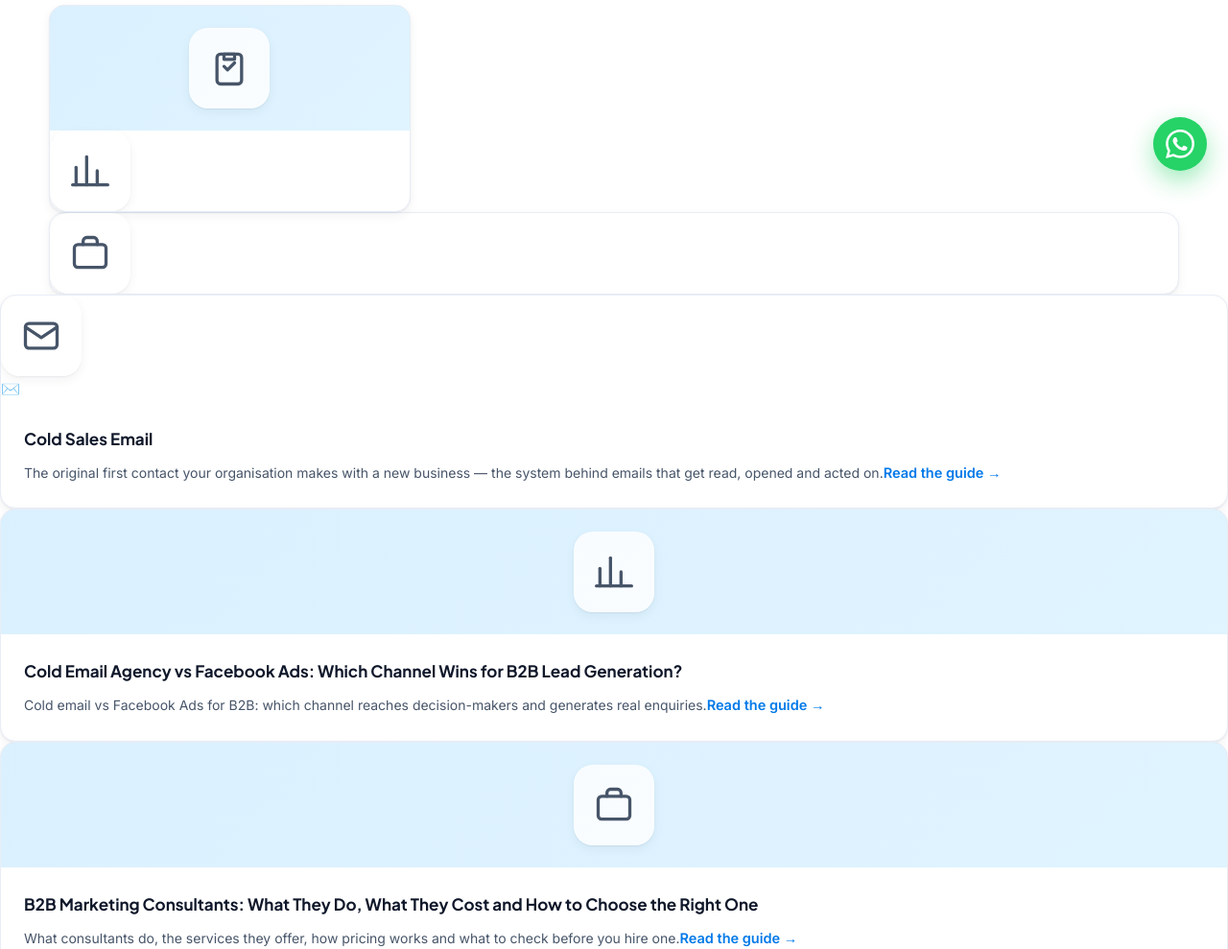
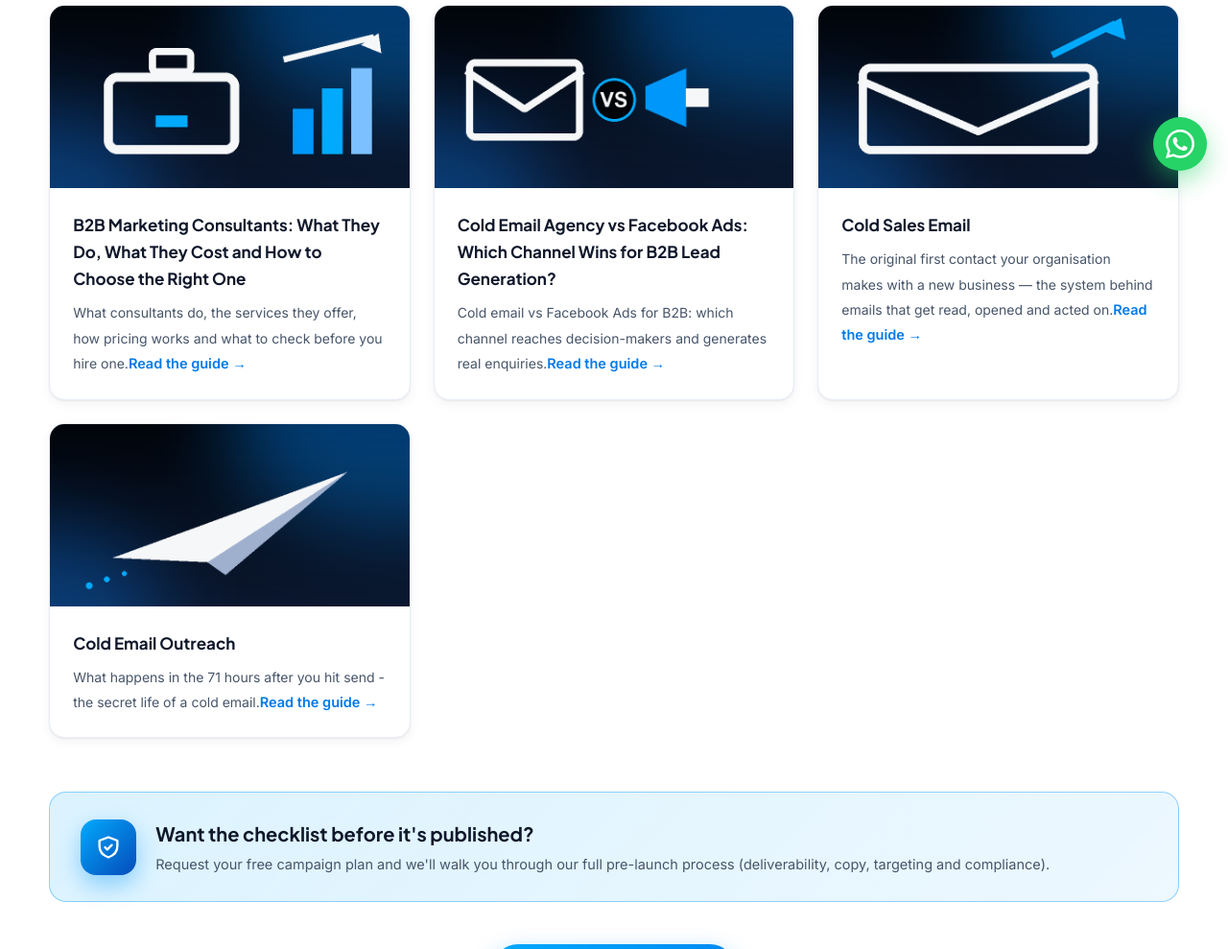
Before and after one commit to jimmybbk/b2bgenerate, a plain HTML site: page blog/index.html in a window 1280 px wide. Shown: the part 600-1589 px from the top of the page at 96% size. Drawn offline with Linux system fonts and the light colour scheme.

Commit message:
Blog cards: real branded thumbnail images, original card order restored, cleanup of merged markup

```diff
--- a/blog/index.html
+++ b/blog/index.html
@@ -81,20 +81,19 @@
       <div class="container">
         <div class="posts">
           <!-- PLACEHOLDER: replace with real article pages and link them here -->
-          <a class="post reveal" href="cold-sales-email/">
-            <div class="thumb" aria-hidden="true"><span class="t-ico"><svg viewBox="0 0 24 24" fill="none" stroke="currentColor" stroke-width="1.8" stroke-linecap="round" stroke-linejoin="round"><rect x="5" y="4" width="14" height="17" rx="2"/><path d="M9 4h6v3H9z"/><path d="M9 11l2 2 4-4"/></svg></span></div><span class="t-ico"><svg viewBox="0 0 24 24" fill="none" stroke="currentColor" stroke-width="1.8" stroke-linecap="round"><path d="M4 20V10"/><path d="M10 20V4"/><path d="M16 20v-8"/><path d="M2 20h20"/></svg></span></div><span class="t-ico"><svg viewBox="0 0 24 24" fill="none" stroke="currentColor" stroke-width="1.8" stroke-linecap="round" stroke-linejoin="round"><rect x="3" y="7" width="18" height="13" rx="2"/><path d="M8 7V5a2 2 0 0 1 2-2h4a2 2 0 0 1 2 2v2"/></svg></span></div><span class="t-ico"><svg viewBox="0 0 24 24" fill="none" stroke="currentColor" stroke-width="1.8" stroke-linecap="round" stroke-linejoin="round"><rect x="3" y="5" width="18" height="14" rx="2"/><path d="M3 7l9 6 9-6"/></svg></span></div>✉️</div>
-            <div class="body"><b>Cold Sales Email</b><span>The original first contact your organisation makes with a new business — the system behind emails that get read, opened and acted on.</span><span class="read">Read the guide →</span></div>
+          <a class="post reveal" href="b2b-marketing-consultants/">
+            <img class="thumb-img" src="../assets/blog/thumb-marketing-consultants.png" alt="B2B marketing consultants guide" loading="lazy" />
+            <div class="body"><b>B2B Marketing Consultants: What They Do, What They Cost and How to Choose the Right One</b><span>What consultants do, the services they offer, how pricing works and what to check before you hire one.</span><span class="read">Read the guide →</span></div>
           </a>
-          <a class="post reveal" href="cold-email-agency-vs-facebook-ads/">
-            <div class="thumb" aria-hidden="true"><span class="t-ico"><svg viewBox="0 0 24 24" fill="none" stroke="currentColor" stroke-width="1.8" stroke-linecap="round"><path d="M4 20V10"/><path d="M10 20V4"/><path d="M16 20v-8"/><path d="M2 20h20"/></svg></span></div>
+<a class="post reveal" href="cold-email-agency-vs-facebook-ads/">
+            <img class="thumb-img" src="../assets/blog/thumb-facebook-ads-comparison.png" alt="Cold email agency vs Facebook Ads comparison" loading="lazy" />
             <div class="body"><b>Cold Email Agency vs Facebook Ads: Which Channel Wins for B2B Lead Generation?</b><span>Cold email vs Facebook Ads for B2B: which channel reaches decision-makers and generates real enquiries.</span><span class="read">Read the guide →</span></div>
           </a>
-          <a class="post reveal" href="b2b-marketing-consultants/">
-            <div class="thumb" aria-hidden="true"><span class="t-ico"><svg viewBox="0 0 24 24" fill="none" stroke="currentColor" stroke-width="1.8" stroke-linecap="round" stroke-linejoin="round"><rect x="3" y="7" width="18" height="13" rx="2"/><path d="M8 7V5a2 2 0 0 1 2-2h4a2 2 0 0 1 2 2v2"/></svg></span></div>
-            <div class="body"><b>B2B Marketing Consultants: What They Do, What They Cost and How to Choose the Right One</b><span>What consultants do, the services they offer, how pricing works and what to check before you hire one.</span><span class="read">Read the guide →</span></div>
+<a class="post reveal" href="cold-sales-email/">
+            <img class="thumb-img" src="../assets/blog/thumb-cold-sales-email.png" alt="Cold sales email guide" loading="lazy" /><div class="body"><b>Cold Sales Email</b><span>The original first contact your organisation makes with a new business — the system behind emails that get read, opened and acted on.</span><span class="read">Read the guide →</span></div>
           </a>
-          <a class="post reveal" href="cold-email-outreach/">
-            <div class="thumb" aria-hidden="true"><span class="t-ico"><svg viewBox="0 0 24 24" fill="none" stroke="currentColor" stroke-width="1.8" stroke-linecap="round" stroke-linejoin="round"><path d="M22 2L11 13"/><path d="M22 2l-7 20-4-9-9-4z"/></svg></span></div>
+<a class="post reveal" href="cold-email-outreach/">
+            <img class="thumb-img" src="../assets/blog/thumb-cold-email-outreach.png" alt="Cold email outreach walkthrough" loading="lazy" />
             <div class="body"><b>Cold Email Outreach</b><span>What happens in the 71 hours after you hit send - the secret life of a cold email.</span><span class="read">Read the guide →</span></div>
           </a>
         </div>
--- a/css/styles.css
+++ b/css/styles.css
@@ -448,7 +448,7 @@ nav.main-nav a.active { color: var(--accent-2); font-weight: 700; }
 }
 a.post { text-decoration: none; }
 .post:hover { transform: translateY(-5px); box-shadow: var(--shadow-md); }
-.post .thumb { height: 130px; display: grid; place-items: center; font-size: 40px; background: linear-gradient(135deg, rgba(0, 151, 250, .14), rgba(79, 195, 255, .18)); }
+.post .thumb-img { width: 100%; height: 190px; object-fit: cover; display: block; }
 .post .body { padding: 24px; flex-grow: 1; }
 .post b { font-family: var(--font-head); font-size: 17px; color: var(--ink); display: block; margin-bottom: 8px; }
 .post span { font-size: 14px; color: var(--slate-600); }
@@ -676,12 +676,3 @@ footer { background: #010409; color: #9fb0cf; padding: 72px 0 0; font-size: 14.5
 .legal table { width: 100%; border-collapse: collapse; margin: 16px 0 20px; font-size: 14.5px; }
 .legal th, .legal td { border: 1px solid #dce3ef; padding: 10px 14px; text-align: left; color: var(--slate-600); }
 .legal th { background: var(--ice); font-family: var(--font-head); color: var(--ink); }
-
-/* Blog card thumbnail icons */
-.post .thumb { position: relative; }
-.t-ico {
-  width: 84px; height: 84px; border-radius: 20px;
-  background: rgba(255, 255, 255, .82); display: grid; place-items: center;
-  color: var(--accent-ink); box-shadow: var(--shadow-sm);
-}
-.t-ico svg { width: 44px; height: 44px; }
```
Also changed, not shown: assets/blog/thumb-cold-email-outreach.png (added), assets/blog/thumb-cold-sales-email.png (added), assets/blog/thumb-facebook-ads-comparison.png (added), assets/blog/thumb-marketing-consultants.png (added).
